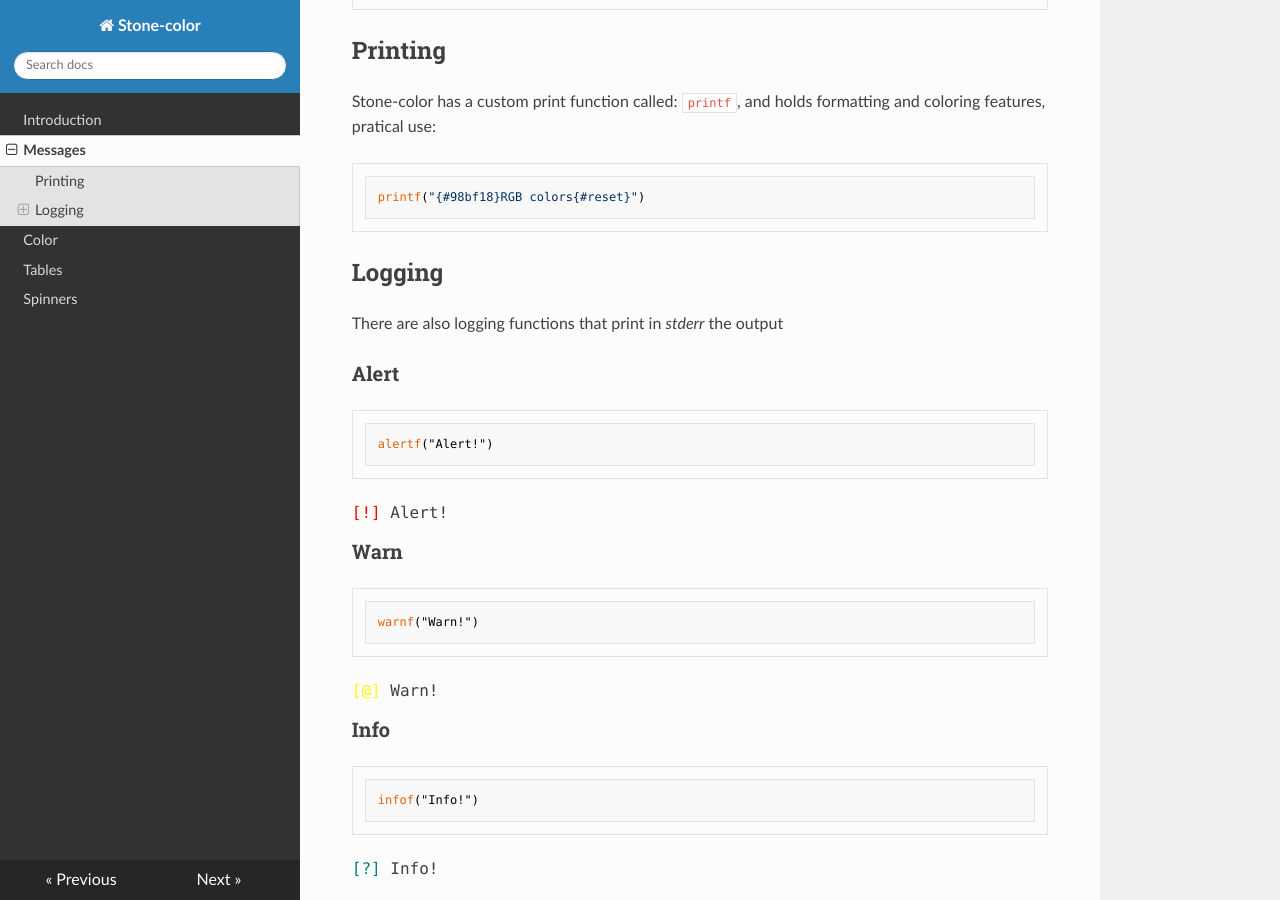
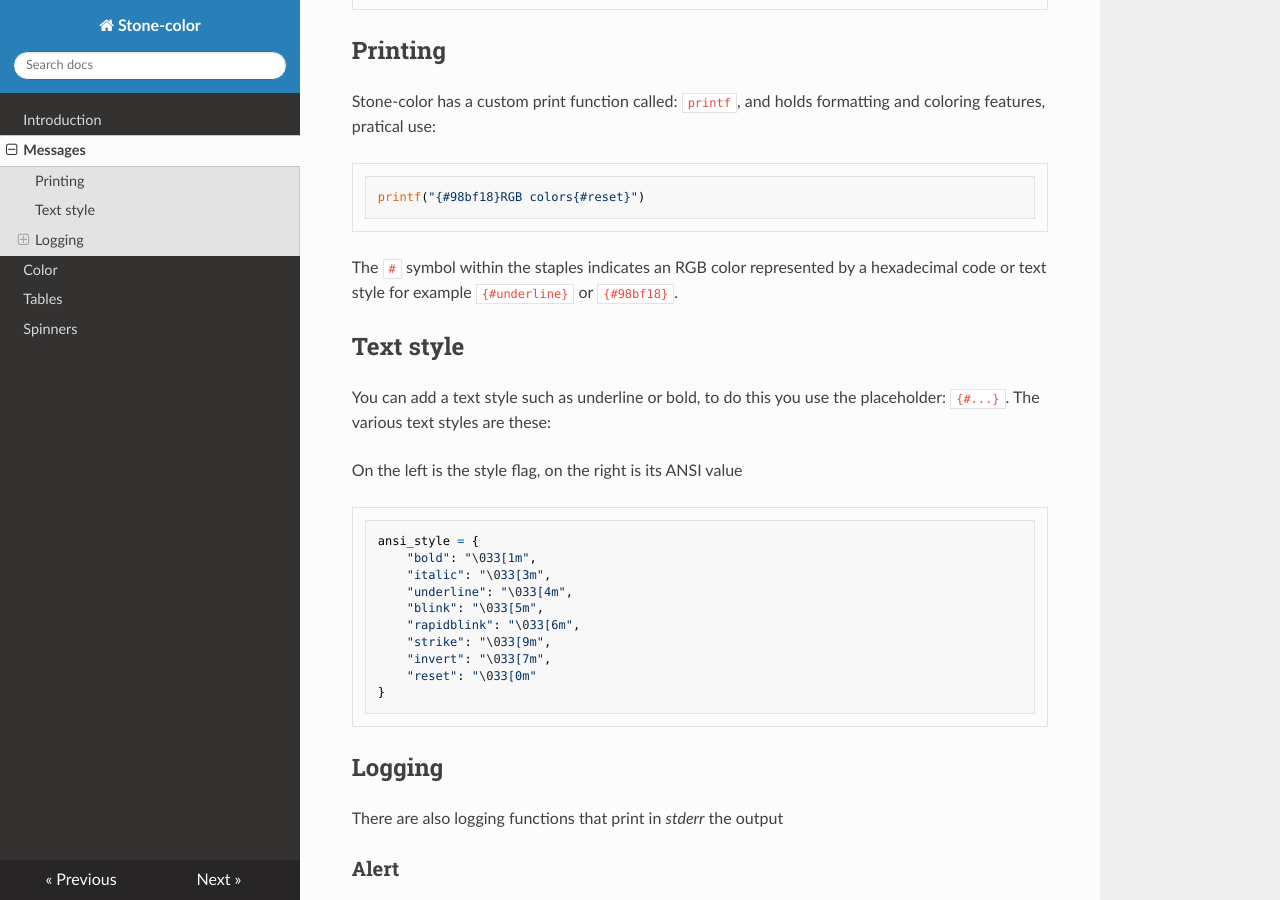
Before and after one commit to aniko33/stone, an MkDocs documentation site: the page built from docs/messages.md, in a window 1280 px wide and 900 px high, scrolled down 367 px. Built offline with MkDocs 1.6.1, drawn with Linux system fonts in a browser that asks for light colours; nearby versions of some CDN libraries.

Commit message:
[Added text styles]

````diff
--- a/docs/messages.md
+++ b/docs/messages.md
@@ -18,6 +18,28 @@ Stone-color has a custom print function called: `printf`, and holds formatting a
 
 ```python
 printf("{#98bf18}RGB colors{#reset}")
+```
+
+The `#` symbol within the staples indicates an RGB color represented by a hexadecimal code or text style for example `{#underline}` or `{#98bf18}`.
+
+## Text style
+
+You can add a text style such as underline or bold, to do this you use the placeholder: `{#...}`.
+The various text styles are these:
+
+On the left is the style flag, on the right is its ANSI value
+
+```python
+ansi_style = {
+    "bold": "\033[1m",
+    "italic": "\033[3m",
+    "underline": "\033[4m",
+    "blink": "\033[5m",
+    "rapidblink": "\033[6m",
+    "strike": "\033[9m",
+    "invert": "\033[7m",
+    "reset": "\033[0m"
+}
 ```
 
 ## Logging
--- a/setup.py
+++ b/setup.py
@@ -3,7 +3,7 @@ from setuptools import find_packages, setup
 setup(
     name='stone_color',
     packages=find_packages(),
-    version='0.1.9.1',
+    version='0.2.0',
     long_description='Stone_color is a style library for Python that can perform text formatting, coloring, tables, and loading bars.',
     description='Text formatting, coloring and tables library',
     keywords=["color", "cli", "table", "terminal-colors", "ansi", "rgb"],
````
Also changed, not shown: 1 other file.
